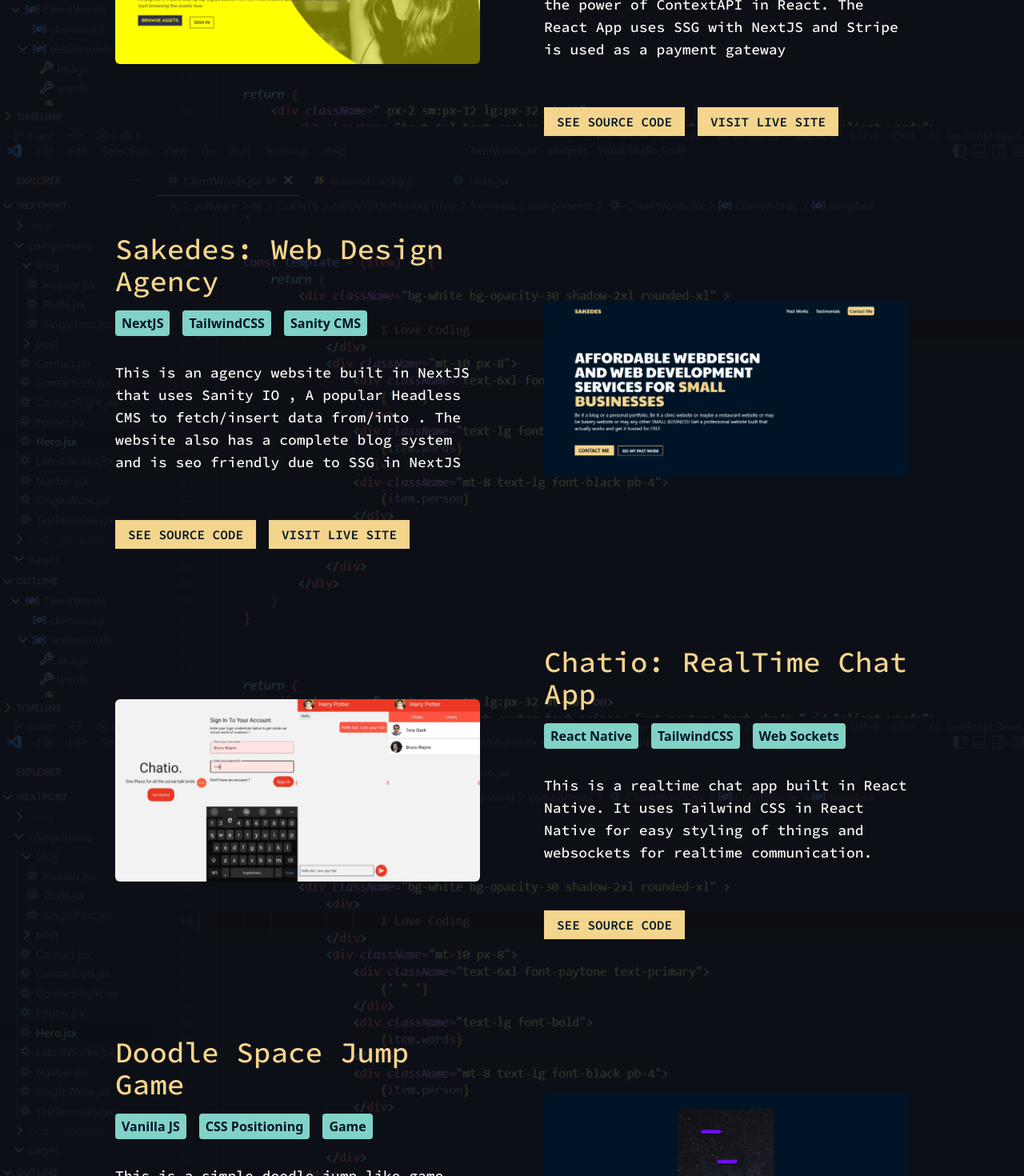
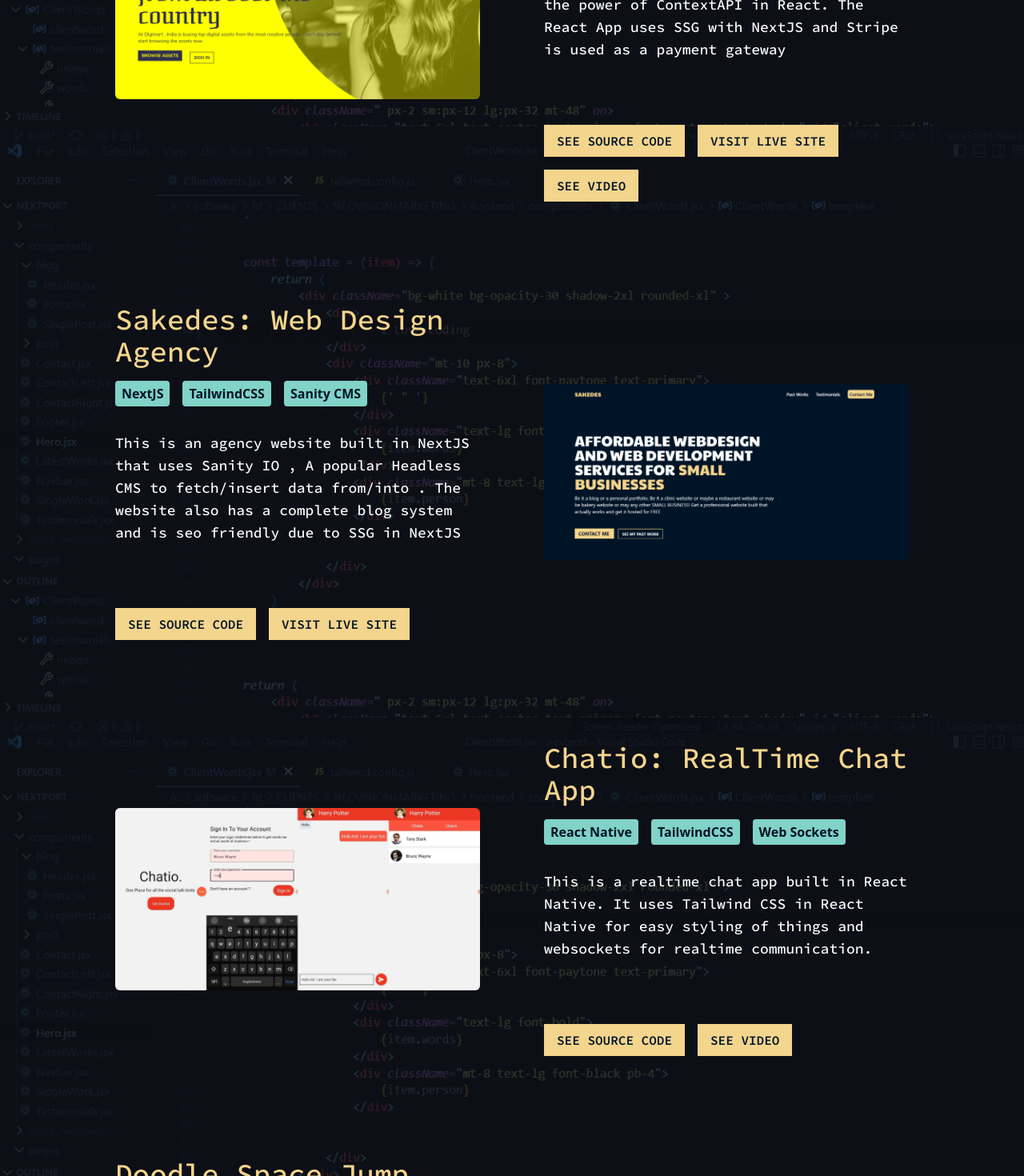
Before and after one commit to Aryanr64x/DevPortfolio, a Next.js app: page / in a window 1280 px wide. Shown: the part 2040-3510 px from the top of the page at 80% size. Built offline with nearby package versions, Linux system fonts and the light colour scheme.

Commit message:
Added video links to projects

```diff
--- a/components/Projects.jsx
+++ b/components/Projects.jsx
@@ -8,6 +8,8 @@
             </h2>
             <div className="works mt-24">
                 <SingleProject
+                    hasVideoLink = {true}
+                    videolink={"https://youtu.be/8_DPBU-wMnQ"}
                     reverse={true}
                     liveSite={true}
                     codeLink={'https://github.com/Aryanr64x/Digimart'}
@@ -17,9 +19,10 @@
                     tag1="NextJS"
                     tag2="Stripe"
                     tag3="NodeJS"
-                    link="https://digimartt.netlify.app/" />
+                    link="https://digidukaan.netlify.app/" />
 
                 <SingleProject
+                    hasVideoLink={false}
                     liveSite={true}
                     codeLink={'https://github.com/Aryanr64x/nextport'}
                     image={'/projects/sakedes.png'}
@@ -32,6 +35,8 @@
 
 
                 <SingleProject
+                    hasVideoLink={true}
+                    videolink = {"https://youtu.be/8a1pxYPZQnM"}
                     image={'/projects/chatio2.png'}
                     liveSite={false}
                     reverse={true}
@@ -44,6 +49,8 @@
                     link="https://neovisionmarketing.netlify.app/" />
 
                 <SingleProject
+                    hasVideoLink={true}
+                    videolink = {"https://youtu.be/5WXvpMVP2Bw"}
                     image={'/projects/doodlejump.png'}
                     liveSite={true}
                     reverse={false}
--- a/components/SingleProject.jsx
+++ b/components/SingleProject.jsx
@@ -1,14 +1,16 @@
-import {useEffect, useState} from "react";
-import  { motion } from "framer-motion";
+import { useEffect, useState } from "react";
+import { motion } from "framer-motion";
 import AOS from 'aos';
 import "aos/dist/aos.css";
 
-const SingleProject = ({ reverse, image, name, info, tag1, tag2, tag3, link, liveSite, codeLink })=>{
+const SingleProject = ({ reverse, image, name, info, tag1, tag2, tag3, link, liveSite, codeLink, videolink , hasVideoLink}) => {
     useEffect(() => {
         AOS.init({
             duration: 1000
         })
     }, [])
+
+    console.log("VIDEO LINK"+videolink)
     const [showText, setShowText] = useState(false)
     const r = ((reverse) ? "flex-col-reverse lg:flex-row-reverse" : "flex-col-reverse lg:flex-row");
     const classname = "flex justify-between items-center gap-8 lg:gap-20 mt-32 " + r;
@@ -32,18 +34,27 @@
                 <div className="text-center sm:text-left sm:text-lg mt-8 font-sourceCodePro">
                     {info}
                 </div>
-                <div className="mt-16 font-sourceCodePro">
+                <div className="mt-16 font-sourceCodePro flex flex-wrap items-center">
 
-                    <motion.a href={codeLink} className="bg-secondary text-primary py-2 px-4 text-base font-semibold mr-4" whileHover={{ translateX: 20, opacity: 0.8 }} transition={{ duration: 0.5 }}>
+                    <motion.a href={codeLink} className="bg-secondary text-primary mt-4 py-2 px-4 text-base font-semibold mr-4" whileHover={{ translateX: 20, opacity: 0.8 }} transition={{ duration: 0.5 }}>
                         SEE SOURCE CODE
                     </motion.a>
 
                     {
-                        (liveSite)? (<motion.a href={link} className="bg-secondary text-primary py-2 px-4 text-base font-semibold mr-4" whileHover={{ translateX: 20, opacity: 0.8 }} transition={{ duration: 0.5 }}>
+                        (liveSite) ? (<motion.a href={link} className="bg-secondary mt-4 text-primary py-2 px-4 text-base font-semibold mr-4" whileHover={{ translateX: 20, opacity: 0.8 }} transition={{ duration: 0.5 }}>
                             VISIT LIVE SITE
                         </motion.a>) : ("")
                     }
 
+
+
+                    {
+
+                        (hasVideoLink) ? (
+                        <motion.a href={videolink} className="bg-secondary mt-4 text-primary py-2 px-4 text-base font-semibold mr-4 cursor-pointer" whileHover={{ translateX: 20, opacity: 0.8 }} transition={{ duration: 0.5 }}>
+                            SEE VIDEO
+                        </motion.a>) : ("")
+                    }
 
 
 
@@ -56,7 +67,7 @@
                     {
                         (showText) ? (
                             <motion.div initial={{ opacity: 0 }} animate={{ opacity: 1 }} transition={{ duration: 0.5 }} className="absolute top-1/2 left-1/2 -ml-24 text-xl font-bold font-sourceCodePro">
-                                { (liveSite) ? ("VISIT LIVE SITE") : ("SEE SOURCE CODE") }
+                                {(liveSite) ? ("VISIT LIVE SITE") : ("SEE SOURCE CODE")}
                             </motion.div>) : (<div></div>)
                     }
                 </a>
@@ -65,4 +76,4 @@
     )
 }
 
-export  default  SingleProject;
+export default SingleProject;
```
Lines whose indentation alone changed are shown as unchanged.
